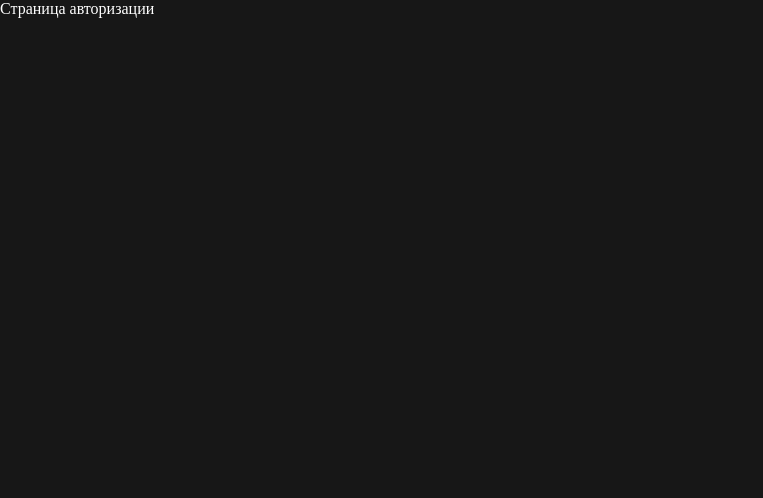
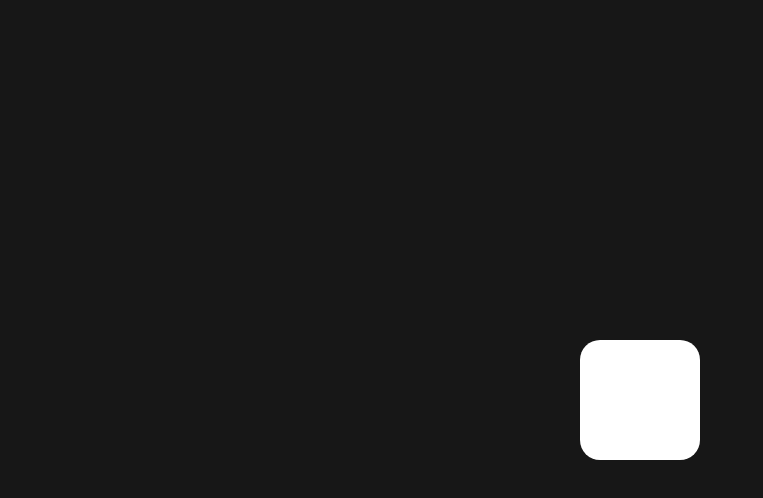
Before and after one commit to Githance/frontend, a React (Create React App) app: page /authentication in a window 1280 px wide. Shown: the top 498 px of the page, without its empty margins (0-763 px from the left). Built offline with nearby package versions, Linux system fonts and the light colour scheme.

Commit message:
feat: сделать шаблон формы

```diff
--- a/src/components/authentication-page/authentication-page.jsx
+++ b/src/components/authentication-page/authentication-page.jsx
@@ -1,7 +1,13 @@
+/* eslint-disable react/self-closing-comp */
+import Form from "../form/form";
 import style from "./authentication-page.module.css";
 
 function AuthenticationPage() {
-  return <div className={style.container}>Страница авторизации</div>;
+  return (
+    <div className={style.container}>
+      <Form></Form>
+    </div>
+  );
 }
 
 export default AuthenticationPage;
--- /dev/null
+++ b/src/components/form/form.jsx
@@ -0,0 +1,12 @@
+import PropTypes from "prop-types";
+import style from "./form.module.css";
+
+function Form({ children }) {
+  return <form className={style.form}>{children}</form>;
+}
+
+Form.propTypes = {
+  children: PropTypes.element.isRequired,
+};
+
+export default Form;
--- /dev/null
+++ b/src/components/form/form.module.css
@@ -0,0 +1,11 @@
+.form {
+  box-sizing: border-box;
+  padding: 60px;
+  max-width: 488px;
+  border-radius: 20px;
+  background-color: var(--bg-color-form);
+  position: fixed;
+  top: 50%;
+  left: 50%;
+  transform: translate(-50%, -50%);
+}
--- a/src/index.css
+++ b/src/index.css
@@ -2,6 +2,7 @@
 
 :root {
   --bg-color-main: #171717;
+  --bg-color-form: #ffffff;
 
   --bg-color-button-normal: #5d5fef;
   --bg-color-button-hover: #7879f1;
```
